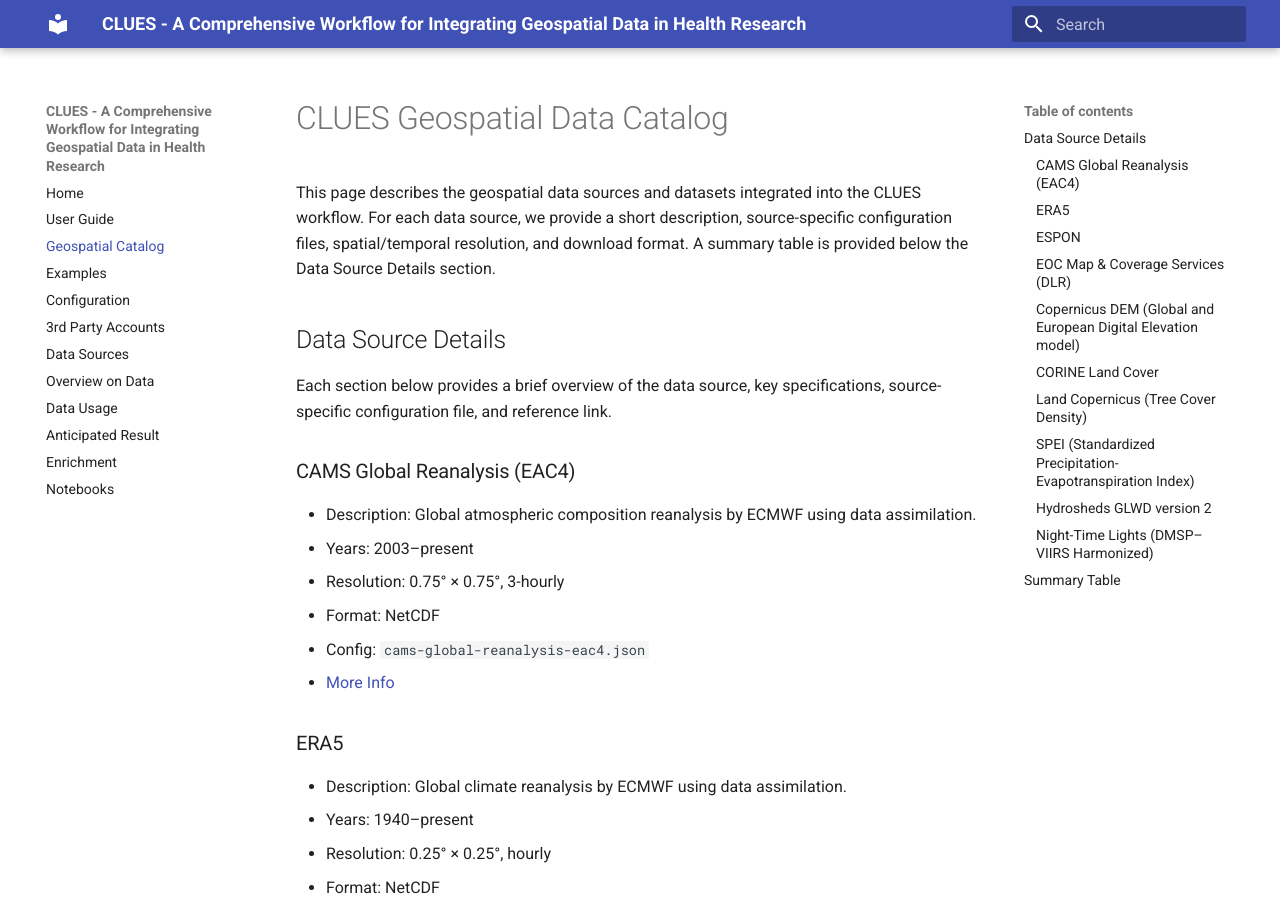
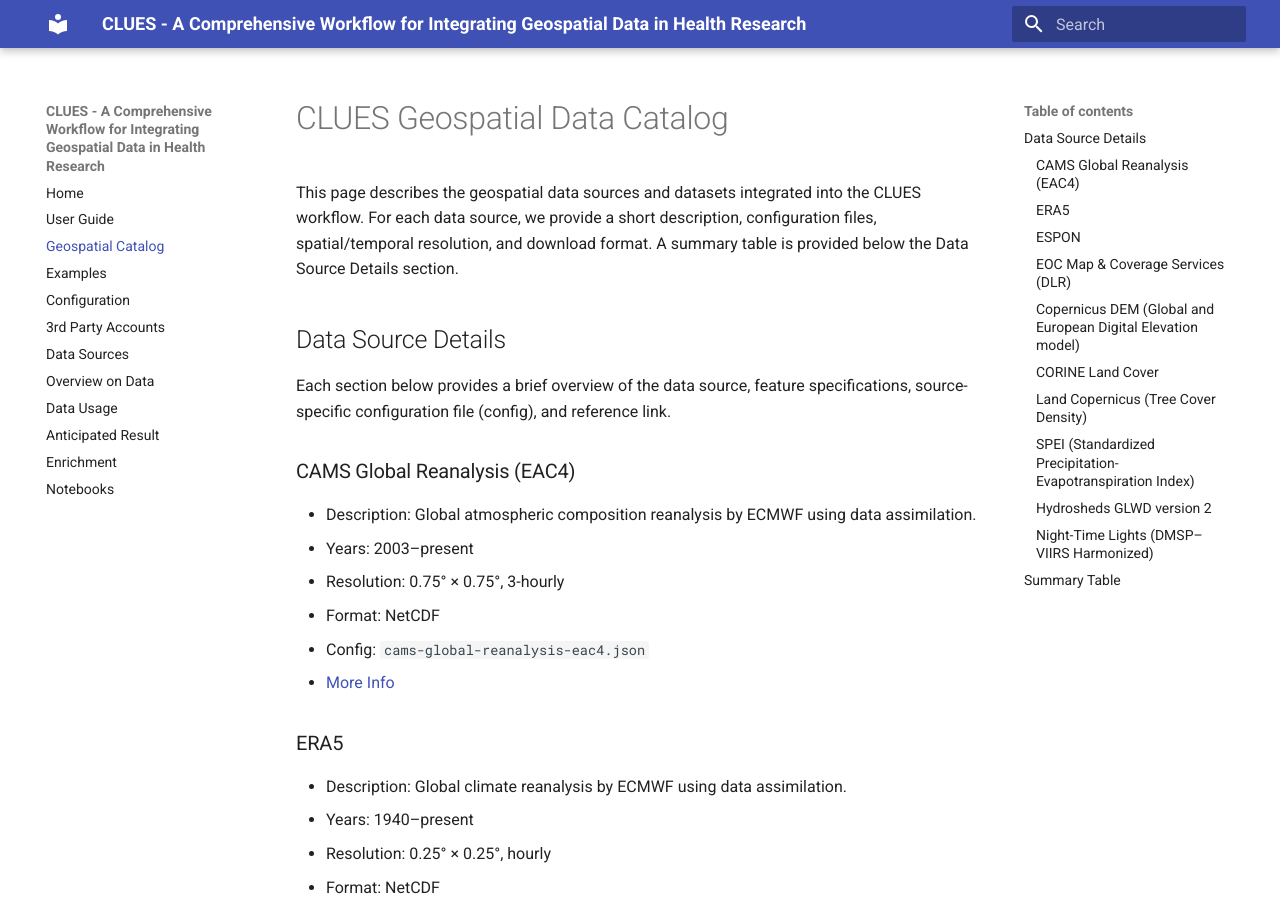
Before and after one commit to BIH-DMBS/CLUES, an MkDocs documentation site: the page built from docs/dataCatalog.md, in a window 1280 px wide and 900 px high. Built offline with MkDocs 1.6.1 and Material for MkDocs 9.7.7, drawn with Linux system fonts in a browser that asks for light colours.

Commit message:
Update dataCatalog.md

```diff
--- a/docs/dataCatalog.md
+++ b/docs/dataCatalog.md
@@ -1,8 +1,8 @@
 # CLUES Geospatial Data Catalog
-This page describes the geospatial data sources and datasets integrated into the CLUES workflow. For each data source, we provide a short description, source-specific configuration files, spatial/temporal resolution, and download format. A summary table is provided below the Data Source Details section.
+This page describes the geospatial data sources and datasets integrated into the CLUES workflow. For each data source, we provide a short description, configuration files, spatial/temporal resolution, and download format. A summary table is provided below the Data Source Details section.
 
 ## Data Source Details
-Each section below provides a brief overview of the data source, key specifications, source-specific configuration file, and reference link.
+Each section below provides a brief overview of the data source, feature specifications, source-specific configuration file (config), and reference link.
 
 ### CAMS Global Reanalysis (EAC4)
 - Description: Global atmospheric composition reanalysis by ECMWF using data assimilation.
```
